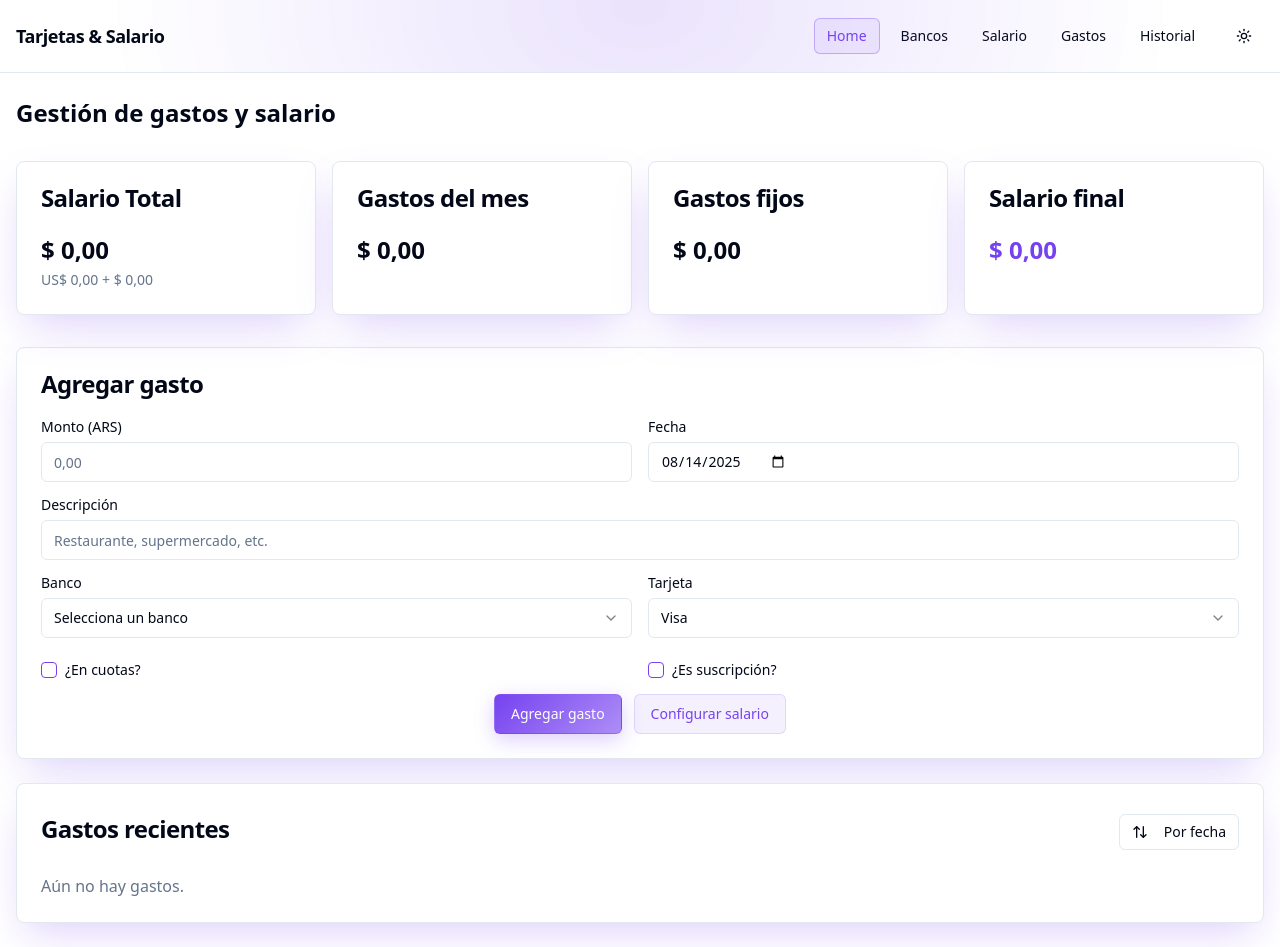
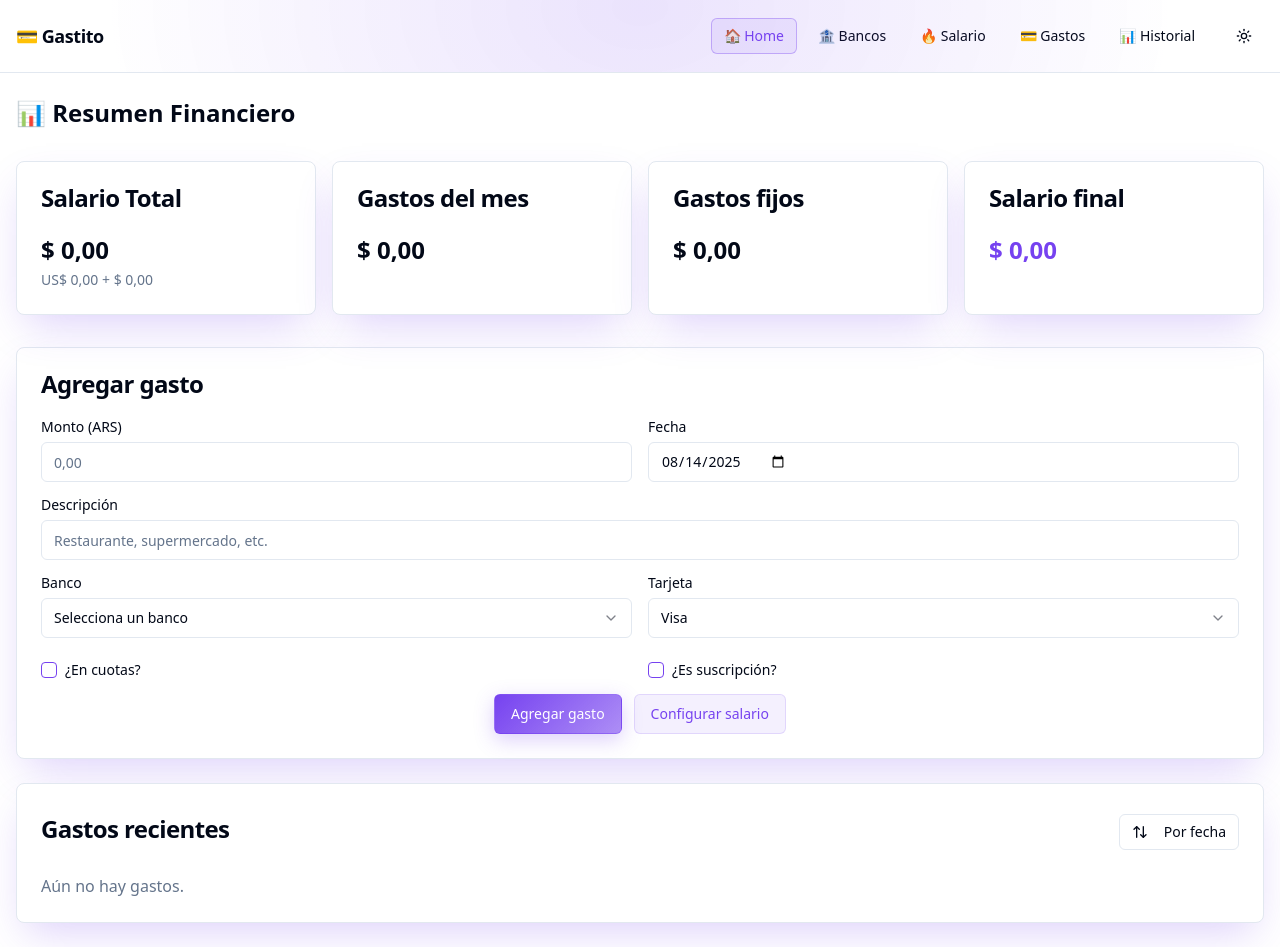
Before and after one commit to slopez-z/gastito-1917f719, a React (Vite) app: page / in a window 1280 px wide. Built offline with nearby package versions, Linux system fonts and the light colour scheme.

Commit message:
Add emojis and update titles
Add emojis to the header and update the main title from "Tarjetas & Salario" to "Gastito". Also, update the "Resumen Financiero" title as shown in the provided image.

```diff
--- a/src/components/layout/Header.tsx
+++ b/src/components/layout/Header.tsx
@@ -4,11 +4,11 @@ import { ThemeToggle } from "@/components/ui/theme-toggle";
 import { useEffect } from "react";
 
 const navItems = [
-  { to: "/", label: "Home", end: true },
-  { to: "/bancos", label: "Bancos" },
-  { to: "/salario", label: "Salario" },
-  { to: "/gastos", label: "Gastos" },
-  { to: "/historial", label: "Historial" },
+  { to: "/", label: "🏠 Home", end: true },
+  { to: "/bancos", label: "🏦 Bancos" },
+  { to: "/salario", label: "🔥 Salario" },
+  { to: "/gastos", label: "💳 Gastos" },
+  { to: "/historial", label: "📊 Historial" },
 ];
 
 export const Header = () => {
@@ -27,7 +27,7 @@ export const Header = () => {
       <div className="absolute inset-0 pointer-events-none bg-gradient-spotlight" aria-hidden />
       <div className="container mx-auto px-4 py-4 flex items-center justify-between">
         <Link to="/" className="text-lg font-semibold tracking-tight">
-          Tarjetas & Salario
+          💳 Gastito
         </Link>
         <div className="flex items-center gap-4">
           <nav className="flex gap-2">
--- a/src/pages/Index.tsx
+++ b/src/pages/Index.tsx
@@ -81,7 +81,7 @@ export default function Index() {
   return (
     <div className="space-y-8">
       <SEO title="Home — Gestor de gastos" description="Registra gastos y visualiza tu resumen mensual." canonical="/" />
-      <h1 className="text-2xl font-semibold">Gestión de gastos y salario</h1>
+      <h1 className="text-2xl font-semibold">📊 Resumen Financiero</h1>
 
       <section className="grid gap-4 md:grid-cols-4">
         <Card className="card-elevated">
```
